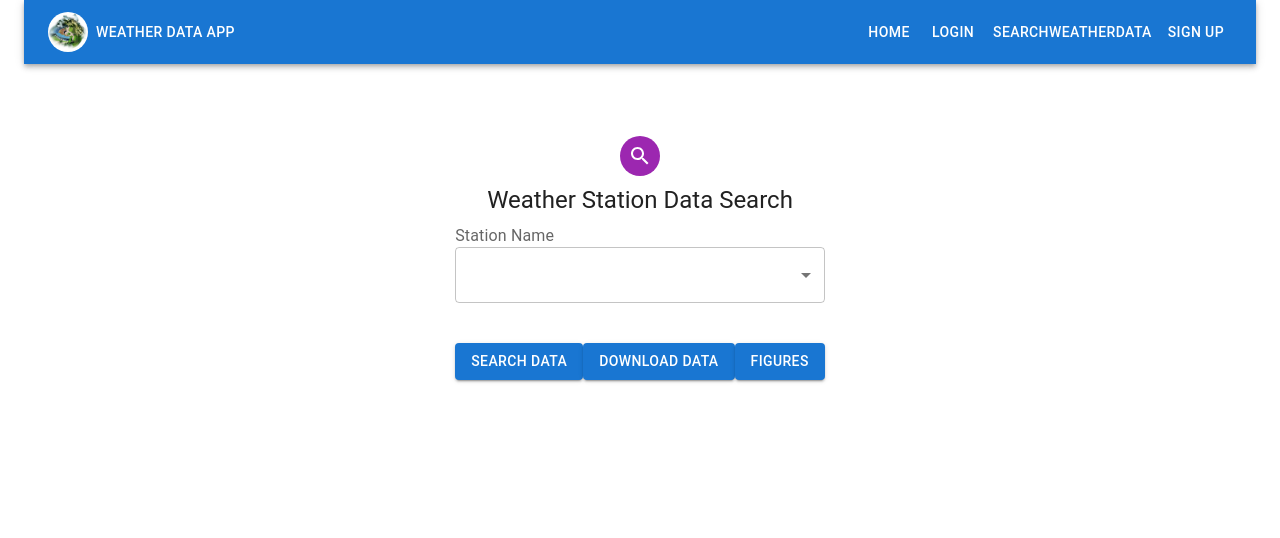
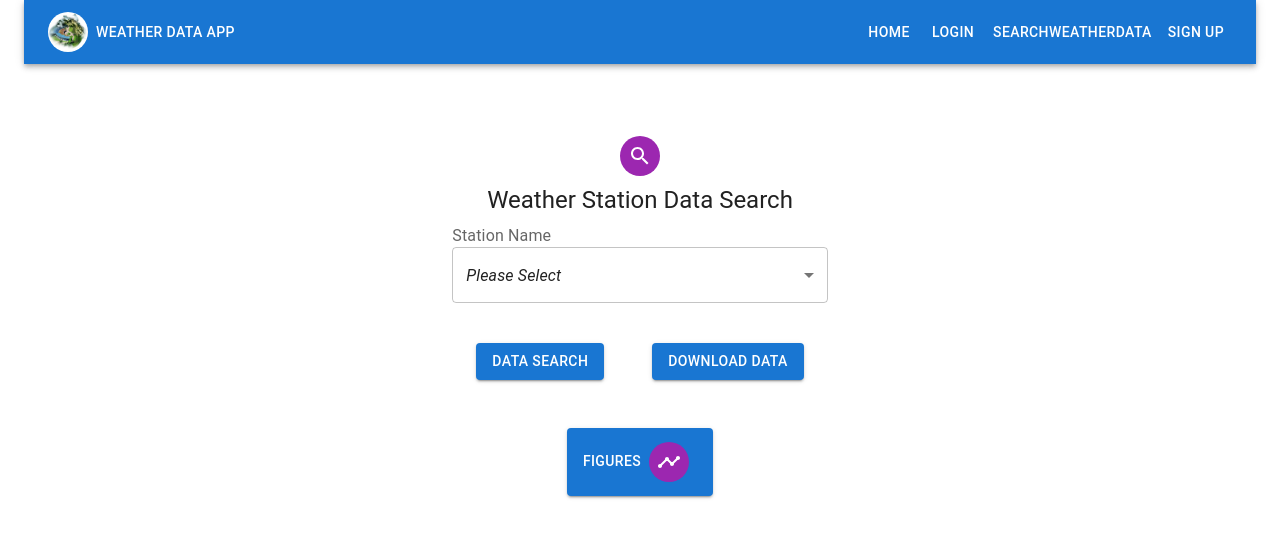
Before and after one commit to FIT-HNEE/ClientSide-WSData, a React (Create React App) app: page /WeatherDataFetching in a window 1280 px wide. Shown: the top 538 px of the page. Built offline with nearby package versions, Linux system fonts and the light colour scheme.

Commit message:
Update WeatherDataFetching.tsx

```diff
--- a/src/pages/WeatherData/WeatherDataFetching.tsx
+++ b/src/pages/WeatherData/WeatherDataFetching.tsx
@@ -22,7 +22,7 @@ import CssBaseline from '@mui/material/CssBaseline';
 import { createTheme, ThemeProvider } from '@mui/material/styles';
 import Avatar from '@mui/material/Avatar';
 import Typography from '@mui/material/Typography';
-
+import TimelineIcon from '@mui/icons-material/Timeline';
 interface WeatherDataCredentials{
   StationName?: string,
   StartDay?: any,
@@ -139,15 +139,18 @@ class WeatherDataFetching extends React.Component<RouteComponentProps&Props, Wea
             <Box component="form" noValidate sx={{ mt: 1 }}>
 
               <Box sx={{ mb: 2 }}>
-              <InputLabel id="demo-simple-select-label">Station Name</InputLabel>
+              <InputLabel >Station Name</InputLabel>
               <Select
                 fullWidth
                 value={this.state.StationName}
-                label="Station Name"
+                displayEmpty
                 onChange={(event) => this.setState({
                   StationName: event.target.value
                 })}
-              >
+                >
+                  <MenuItem value="">
+                    <em>Please Select</em>
+                  </MenuItem>
                 <MenuItem value="Buche">Buche</MenuItem>
               </Select>
               </Box>
@@ -188,9 +191,24 @@ class WeatherDataFetching extends React.Component<RouteComponentProps&Props, Wea
                 </Stack>
               </LocalizationProvider>
 
-              <Button id="download" onClick={this.onButtonClick} variant='contained' sx={{ mt: 3, mb: 2 }} color='primary'>Search Data</Button>
-              <Button onClick={this.onButtonClick} variant='contained' sx={{ mt: 3, mb: 2 }} color='primary'>Download Data</Button>
-              <Button id="charts" onClick={this.onButtonClick} variant='contained' sx={{ mt: 3, mb: 2 }} color='primary'>Figures</Button>
+              <Button id="download" onClick={this.onButtonClick} variant='contained' sx={{ m: 3 }} color='primary'>
+                Data Search
+              </Button>
+              <Button onClick={this.onButtonClick} variant='contained' sx={{ m: 3 }} color='primary'>
+                Download Data
+              </Button>
+
+              <Box
+              display="flex"
+              alignItems="center"
+              justifyContent="center">
+                <Button id="charts" onClick={this.onButtonClick} variant='contained' sx={{ m: 3 }} color='primary'>
+                  Figures
+                  <Avatar sx={{ m: 1, bgcolor: 'secondary.main' }}>
+                    <TimelineIcon />
+                  </Avatar>
+                </Button>
+               </Box>
 
             </Box>
           </Box>
```
